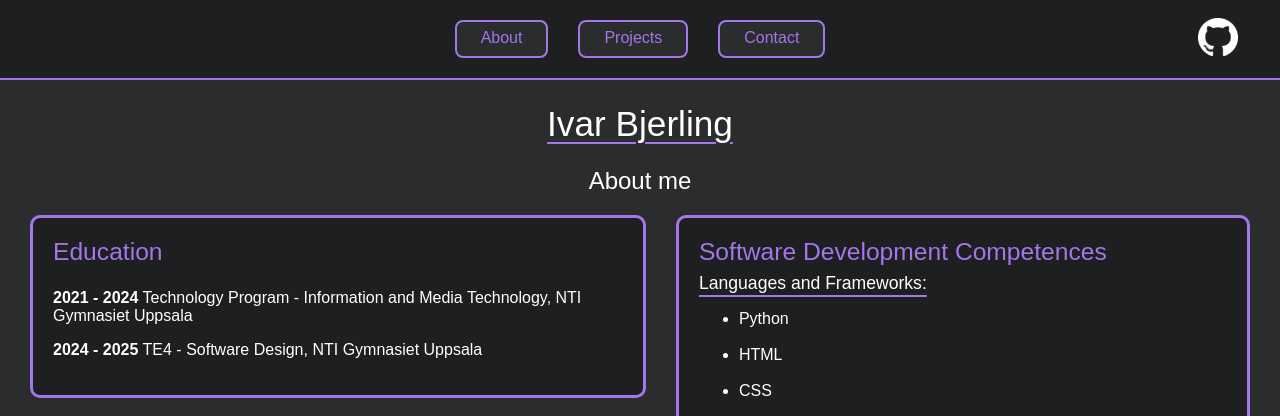
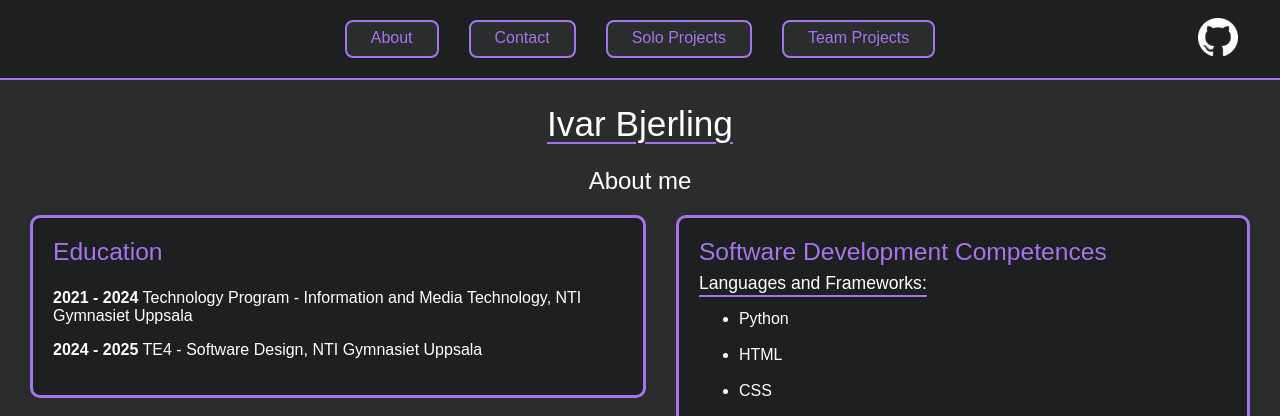
Before and after one commit to ivar117/Portfolio, a Flask app: page / in a window 1280 px wide. Shown: the top 416 px of the page. Run offline with Flask 3, Linux system fonts and the light colour scheme; data that the repository does not hold is empty; some libraries are stand-ins or nearby versions.

Commit message:
separated projects sections in navbar links
Separated the Projects section link in navbar into two separate links for solo and team projects respectively

```diff
--- a/app/templates/base.html
+++ b/app/templates/base.html
@@ -16,8 +16,9 @@
             <a href="javascript:void(0)" class="closebtn" onclick="closeSideNav()">&times;</a>
             <nav id="side-navbar" class="nav-bar">
                 <a href="#about">About</a>
-                <a href="#projects">Projects</a>
                 <a href="#page-footer">Contact</a>
+                <a href="#solo-projects">Solo Projects</a>
+                <a href="#team-projects">Team Projects</a>
             </nav>
         </div>
 		<header>
@@ -26,8 +27,9 @@
             </span>
             <nav id="header-navbar" class="nav-bar">
                 <a href="#about">About</a>
-                <a href="#projects">Projects</a>
                 <a href="#page-footer">Contact</a>
+                <a href="#solo-projects">Solo Projects</a>
+                <a href="#team-projects">Team Projects</a>
             </nav>
             <div class="links-container">
                 <a href="https://github.com/ivar117" target="_blank">
--- a/app/templates/index.html
+++ b/app/templates/index.html
@@ -102,7 +102,7 @@
         </div>
     </div>
 
-    <h1 class="underline-header" id="projects">Solo Projects</h1>
+    <h1 class="underline-header" id="solo-projects">Solo Projects</h1>
     <h2>Some of the notable projects that I created and maintain on my own</h2>
 
     <div class="projects-container">
@@ -134,7 +134,7 @@
         {% endfor %}
     </div>
 
-    <h1 class="underline-header">Team Projects</h1>
+    <h1 class="underline-header" id="team-projects">Team Projects</h1>
     <h2>Projects I have participated in with other people</h2>
 
     <div class="projects-container">
```
